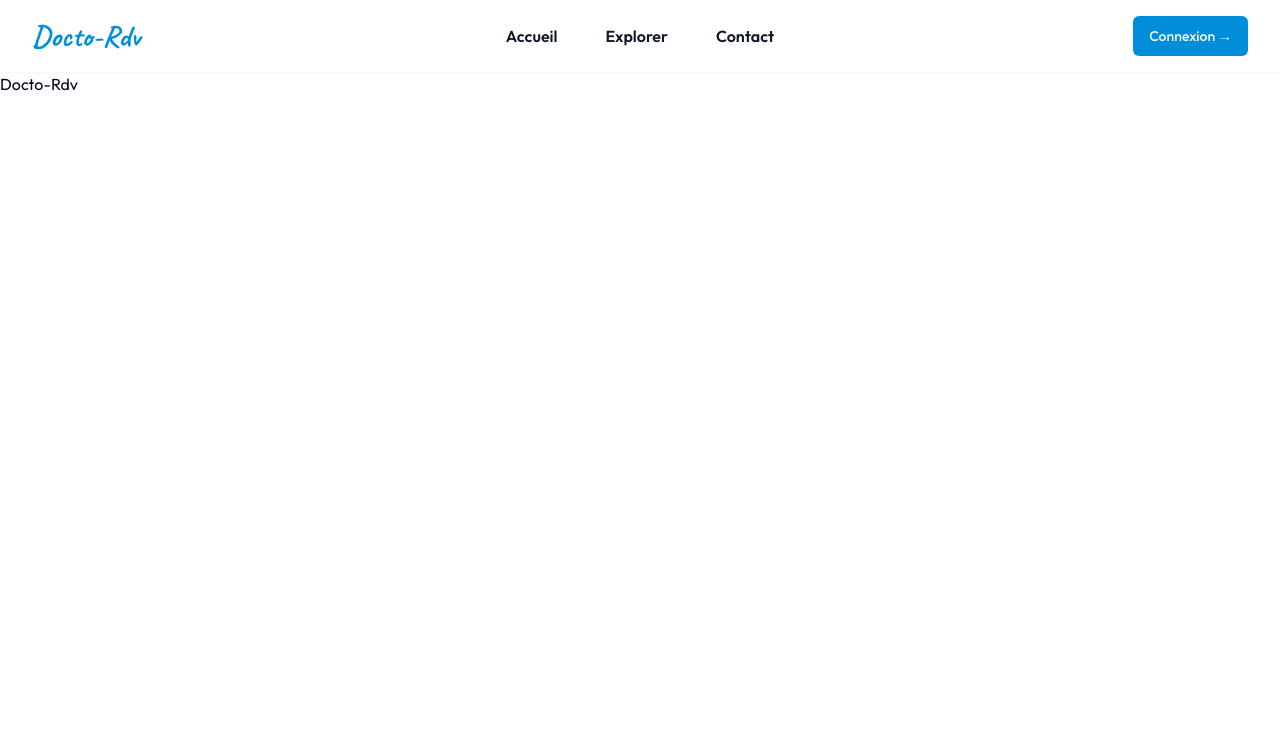
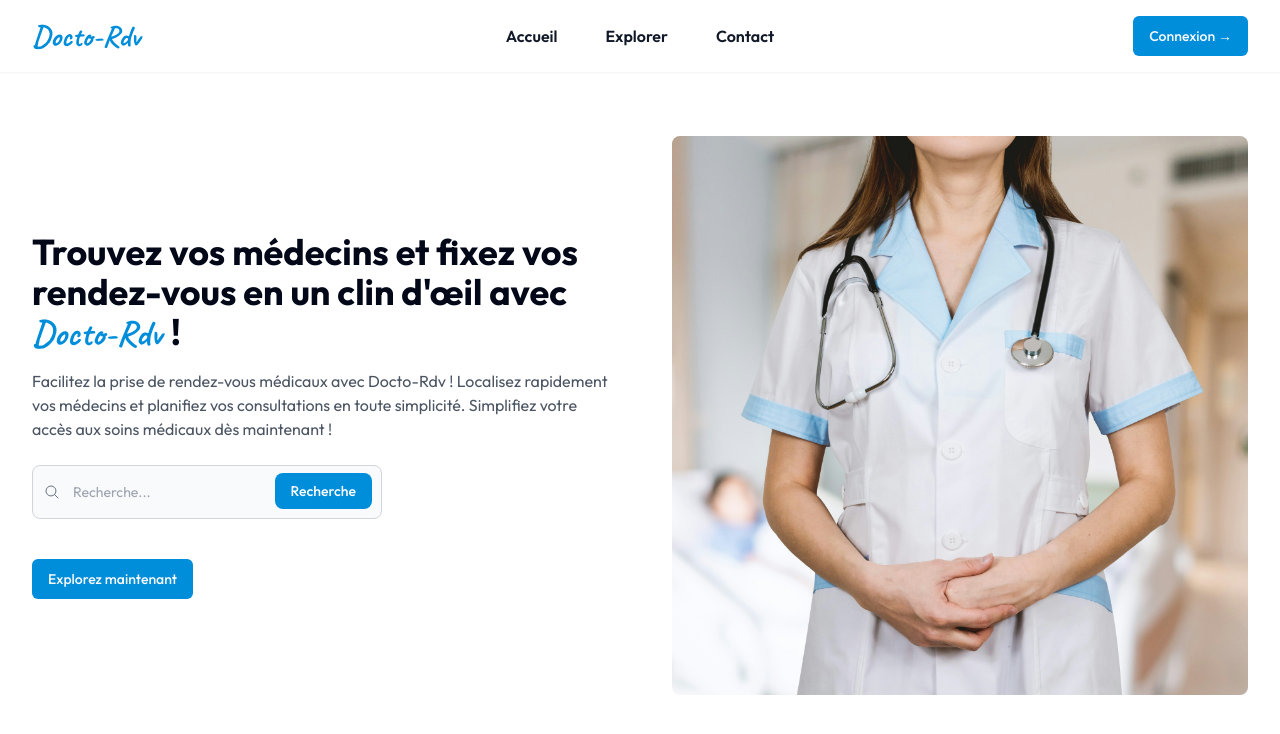
Before and after one commit to Diancire/docto-rdv, a Next.js app: page / in a window 1280 px wide. Shown: the top 734 px of the page. Built offline with nearby package versions, Linux system fonts and the light colour scheme.

Commit message:
feat(hero):integration of the hero section

```diff
--- a/app/(front)/page.tsx
+++ b/app/(front)/page.tsx
@@ -1,9 +1,10 @@
+import Hero from "@/components/frontend/Hero";
 
 
 export default function Home() {
   return (
-    <main>
-      Docto-Rdv
+    <main className="mx-auto max-w-screen-xl">
+      <Hero/>
     </main>
   );
 }
--- /dev/null
+++ b/components/frontend/Hero.tsx
@@ -0,0 +1,34 @@
+import React from 'react'
+import { Button } from '@/components/ui/button'
+import Image from 'next/image'
+import SearchBar from './forms/SearchBar'
+
+function Hero() {
+  return (
+    <section className="px-4 py-8 sm:px-6 sm:py-12 lg:px-8 lg:py-16">
+        <div className="grid grid-cols-1 gap-8 lg:grid-cols-2 lg:gap-16">
+            <div className="relative h-64 overflow-hidden rounded-lg sm:h-80 lg:order-last lg:h-full">
+                <Image
+                src="/doctor.jpg"
+                width={800}
+                height={800}
+                alt="picture doctor"
+                priority
+                className="absolute inset-0 h-full w-full object-cover"
+                />
+            </div>
+            <div className="lg:py-24">
+                <h2 className="text-3xl font-bold sm:text-4xl">Trouvez vos médecins et fixez vos rendez-vous en un clin d'œil avec <span className='font-logo text-primary text-4xl'>Docto-Rdv </span>!</h2>
+
+                <p className="mt-4 text-gray-600">
+                Facilitez la prise de rendez-vous médicaux avec Docto-Rdv ! Localisez rapidement vos médecins et planifiez vos consultations en toute simplicité. Simplifiez votre accès aux soins médicaux dès maintenant !
+                </p>
+                <SearchBar/>
+                <Button className='mt-4'>Explorez maintenant</Button>
+            </div>
+        </div>
+    </section>
+  )
+}
+
+export default Hero
--- /dev/null
+++ b/components/frontend/forms/SearchBar.tsx
@@ -0,0 +1,22 @@
+import { MagnifyingGlassCircleIcon } from '@heroicons/react/20/solid'
+import { MagnifyingGlassIcon } from '@heroicons/react/24/outline'
+import React from 'react'
+
+function SearchBar() {
+  return (
+
+    <form className="py-6 w-[350px] px-2 md:px-0 lg:px-0">
+        <label htmlFor="default-search" className="mb-2 text-sm font-medium text-gray-900 sr-only dark:text-white">Search</label>
+        <div className="relative">
+            <div className="absolute inset-y-0 start-0 flex items-center ps-3 pointer-events-none">
+                <MagnifyingGlassIcon className="w-4 h-4 text-gray-500 dark:text-gray-400"/>
+            </div>
+            <input type="search" id="default-search" className="block w-full p-4 ps-10 text-sm text-gray-900 border border-gray-300 rounded-lg bg-gray-50 focus:ring-primary focus:border-primary dark:bg-gray-700 dark:border-gray-600 dark:placeholder-gray-400 dark:text-white dark:focus:ring-blue-500 dark:focus:border-blue-500" placeholder="Recherche..." required />
+            <button type="submit" className="text-white absolute end-2.5 bottom-2.5 bg-primary hover:bg-primary focus:ring-4 focus:outline-none focus:ring-blue-300 font-medium rounded-lg text-sm px-4 py-2 dark:bg-blue-600 dark:hover:bg-blue-700 dark:focus:ring-primary">Recherche</button>
+        </div>
+    </form>
+
+  )
+}
+
+export default SearchBar
```
Also changed, not shown: public/doctor.jpg (added).
